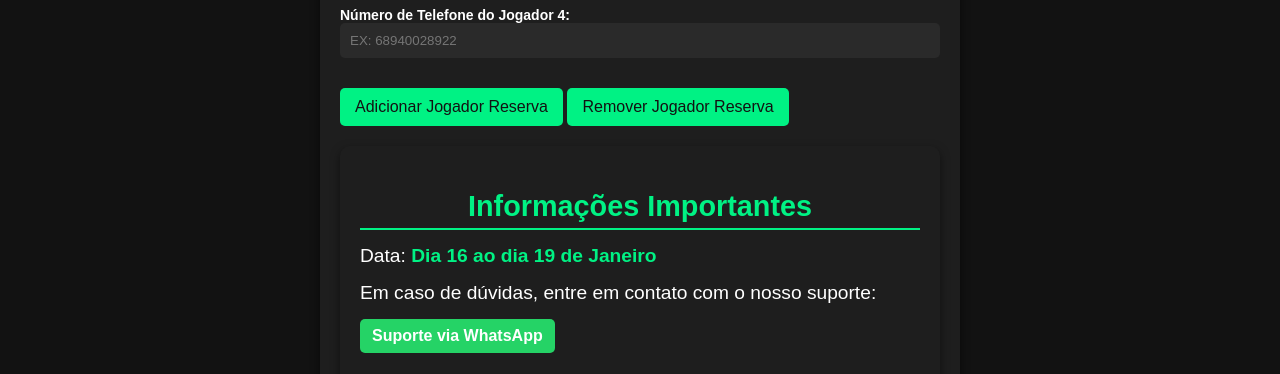
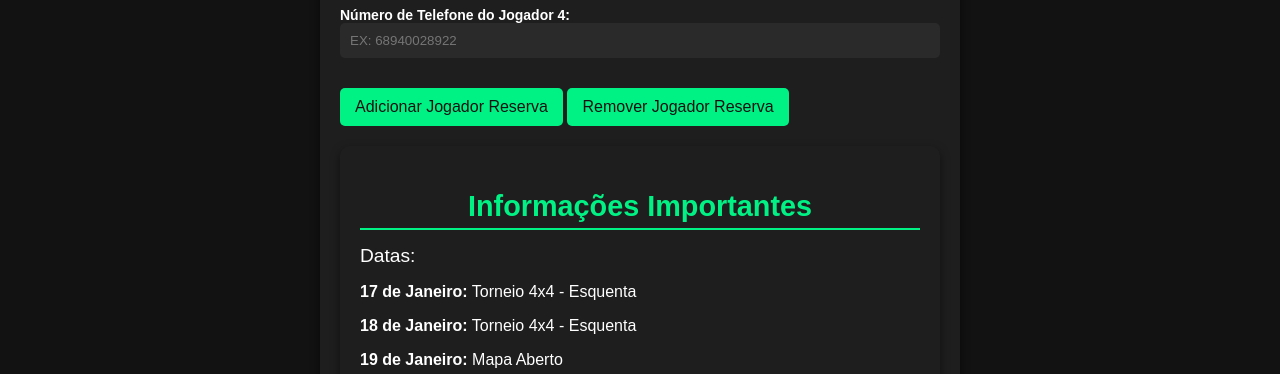
Before and after one commit to KauaEsdras/campeonatoxapurir, a plain HTML site: page index.html in a window 1280 px wide. Shown: the part 1200-1574 px from the top of the page. Drawn offline with Linux system fonts and the light colour scheme.

Commit message:
Update index.html

```diff
--- a/index.html
+++ b/index.html
@@ -83,12 +83,15 @@
 <div class="info-section">
     <h2 class="info-title">Informações Importantes</h2>
     <div class="info-item">
-                    <h3>Data: <span class="info-detail">Dia 16 ao dia 19 de Janeiro</span></h3>
+        <h3>Datas:</h3>
+        <p><strong>17 de Janeiro:</strong> Torneio 4x4 - Esquenta </p>
+        <p><strong>18 de Janeiro:</strong> Torneio 4x4 - Esquenta </p>
+        <p><strong>19 de Janeiro:</strong> Mapa Aberto</p>
     </div>
     <div class="info-item">
         <h3>Em caso de dúvidas, entre em contato com o nosso suporte:</h3>
-                    <a href="https://wa.me/68992151055" target="_blank" class="info-support-link">Suporte via
-                        WhatsApp</a>
+        <a href="https://wa.me/68992151055" target="_blank" class="info-support-link">Suporte via WhatsApp</a>
+    </div>
 </div>
                 <div><h2 class="info-title">Apoio:</h2></div>
                 <div class="sponsors">
```
Lines whose indentation alone changed are shown as unchanged.
